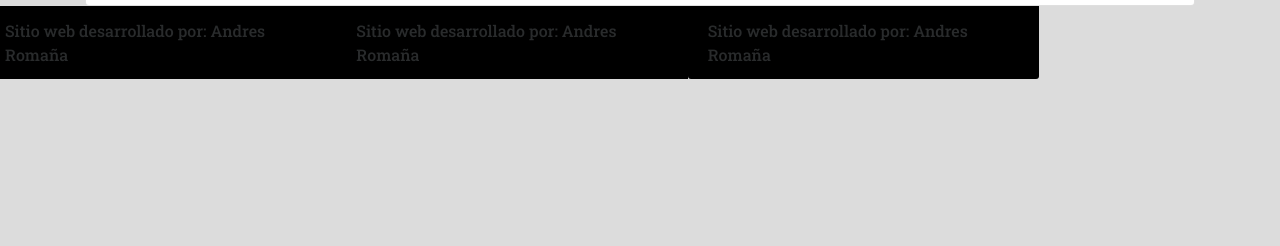
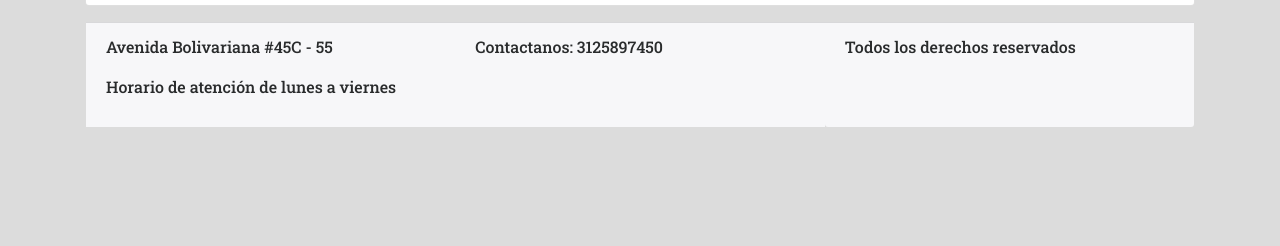
Before and after one commit to Allislove/Bootstrap-proyect, a PHP site: page / in a window 1280 px wide. Shown: the part 1598-1844 px from the top of the page. After the commit the page ends 1725 px from the top, so only its background shows below. Run offline with PHP 8.4, Linux system fonts and the light colour scheme; some libraries are stand-ins or nearby versions.

Commit message:
Completed

```diff
--- a/index.html
+++ b/index.html
@@ -176,29 +176,42 @@
             <iframe src="https://www.google.com/maps/embed?pb=!1m18!1m12!1m3!1d11217.781512630398!2d-75.56706687962262!3d6.252571822116625!2m3!1f0!2f0!3f0!3m2!1i1024!2i768!4f13.1!3m3!1m2!1s0x8e4429ab0a3e11df%3A0x578ac3342b015f3e!2sParque%20de%20los%20Pies%20Descalzos!5e0!3m2!1ses-419!2sco!4v1602707296115!5m2!1ses-419!2sco" width="600" height="450" frameborder="0" style="border:0;" allowfullscreen="" aria-hidden="false" tabindex="0"></iframe>
         </div>
     </div>
-</div>
 
 
-<footer class="footer-own justify-content-center align-items-center">
-
+    <footer class="footer-own mt-2 m-2 p-2">
         <div class="row">
             <div class="col card-footer">
                 <div class="content-1">
-                Sitio web desarrollado por: Andres Romaña
+                    <p>
+                        Avenida Bolivariana #45C - 55
+                    </p>
+
+                    <p>
+                        Horario de atención de lunes a viernes
+
+                    </p>
                 </div>
             </div>
             <div class="col card-footer">
                 <div class="content-1">
-                Sitio web desarrollado por: Andres Romaña
+                    <span>
+                        Contactanos: 3125897450
+                    </span>
                 </div>
             </div>
             <div class="col card-footer">
                 <div class="content-1">
-                Sitio web desarrollado por: Andres Romaña
+                    <p>
+                        Todos los derechos reservados
+                    </p>
                 </div>
             </div>
         </div>
     </footer>
+
+</div>
+
+
 
 
 
--- a/src/css/styles.css
+++ b/src/css/styles.css
@@ -1,15 +1,18 @@
 * {
     margin: 0;
     padding: 0;
+
 }
 
 header {
-background-color: gainsboro;
-padding-top: 25px;
+    background-color: gainsboro;
+    padding-top: 25px;
 }
+
 body {
     font-family: 'Roboto Slab', serif;
     background-color: gainsboro;
+    /*max-width: 100%;*/
 }
 
 
@@ -40,14 +43,15 @@
 
 
 footer {
-    height: 240px;
-    max-width: 80%;
+    height: auto;
+    /*max-width: 100%;*/
     justify-content: center;
     align-items: center;
+    background-color: gainsboro;
+
 }
 
-.card-footer {
-    background-color: black;
-
-
-}
+/*.card-footer {*/
+/*    background-color: black;*/
+/*    */
+/*}*/
```
Lines whose indentation alone changed are shown as unchanged.
